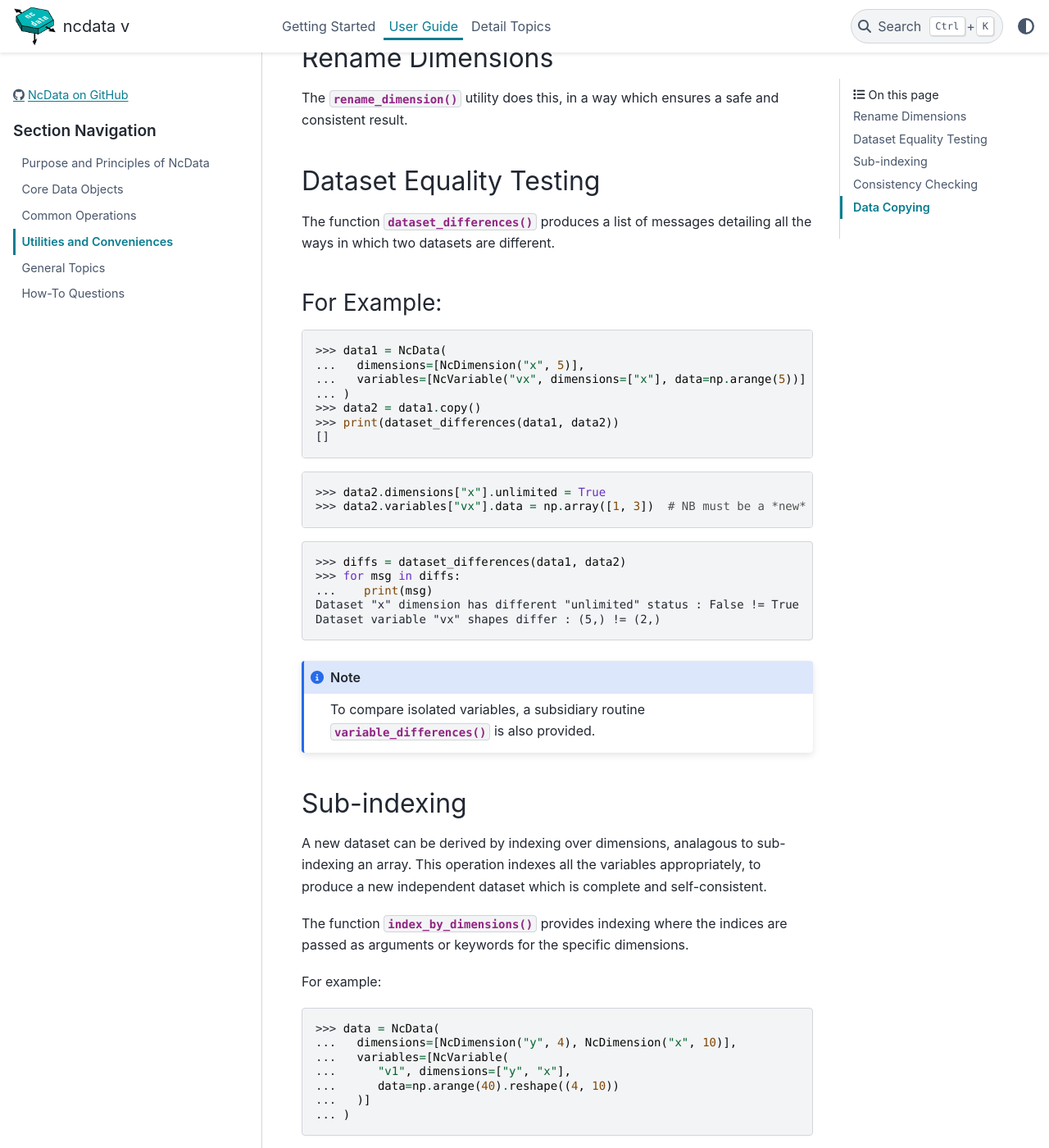
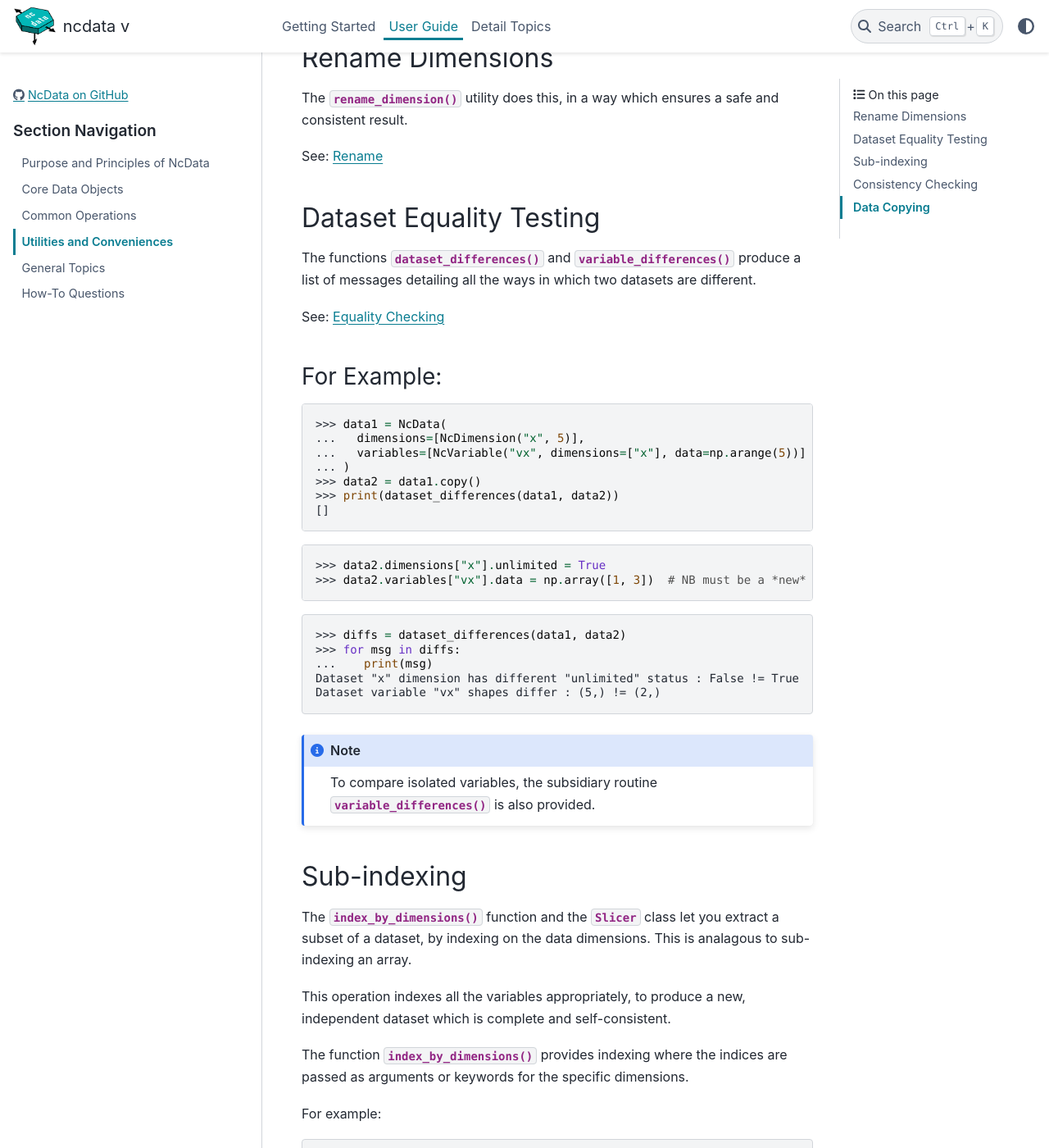
Before and after one commit to pp-mo/ncdata, a Sphinx documentation site: the page built from docs/userdocs/user_guide/utilities.rst, in a window 1280 px wide and 1400 px high, scrolled down 280 px. Shown: the whole window at 82% size. Built offline with Sphinx 7.4.7 and the PyData theme 0.15.4, drawn with Linux system fonts in a browser that asks for light colours; pages that are not in the unit, such as notebooks, are missing from menus; the version number could not be read and is left out; some of the changed text lies outside the part shown.

Commit message:
Multiple docs improvements: fix warnings + increase cross-referencing.

```diff
--- a/docs/conf.py
+++ b/docs/conf.py
@@ -93,7 +93,13 @@ templates_path = ["_templates"]
 # List of patterns, relative to source directory, that match files and
 # directories to ignore when looking for source files.
 # This pattern also affects html_static_path and html_extra_path.
-exclude_patterns = ["_build", "Thumbs.db", ".DS_Store"]
+exclude_patterns = [
+    "_build",
+    "Thumbs.db",
+    ".DS_Store",
+    "changelog_fragments",
+    "details/api/modules.rst",
+]
 
 
 # -- Options for HTML output -------------------------------------------------
--- a/docs/userdocs/user_guide/common_operations.rst
+++ b/docs/userdocs/user_guide/common_operations.rst
@@ -54,6 +54,8 @@ Example :
 .. doctest:: python
 
     >>> dataset.variables["x"].avals["units"] = "m s-1"
+
+.. _operations_rename:
 
 Rename
 ------
@@ -117,6 +119,7 @@ For real data, this is just ``var.data = var.data.copy()``.
 There is also a utility function :func:`ncdata.utils.ncdata_copy` :  This is
 effectively the same thing as the NcData object :meth:`~ncdata.NcData.copy` method.
 
+.. _equality_checks:
 
 Equality Checking
 -----------------
--- a/docs/userdocs/user_guide/utilities.rst
+++ b/docs/userdocs/user_guide/utilities.rst
@@ -9,10 +9,16 @@ Rename Dimensions
 The :func:`~ncdata.utils.rename_dimension` utility does this, in a way which ensures a
 safe and consistent result.
 
+See: :ref:`operations_rename`
+
+
 Dataset Equality Testing
 ------------------------
-The function :func:`~ncdata.utils.dataset_differences` produces a list of messages
-detailing all the ways in which two datasets are different.
+The functions :func:`~ncdata.utils.dataset_differences` and
+:func:`~ncdata.utils.variable_differences` produce a list of messages detailing all the
+ways in which two datasets are different.
+
+See: :ref:`equality_checks`
 
 For Example:
 ^^^^^^^^^^^^
@@ -46,14 +52,17 @@ For Example:
     Dataset variable "vx" shapes differ : (5,) != (2,)
 
 .. note::
-   To compare isolated variables, a subsidiary routine
+   To compare isolated variables, the subsidiary routine
    :func:`~ncdata.utils.variable_differences` is also provided.
 
 Sub-indexing
 ------------
-A new dataset can be derived by indexing over dimensions, analagous to sub-indexing
-an array.  This operation indexes all the variables appropriately, to produce a new
-independent dataset which is complete and self-consistent.
+The :func:`~ncdata.utils.index_by_dimensions` function and the
+:class:`~ncdata.utils.Slicer` class let you extract a subset of a dataset, by indexing
+on the data dimensions.  This is analagous to sub-indexing an array.
+
+This operation indexes all the variables appropriately, to produce a new, independent
+dataset which is complete and self-consistent.
 
 The function :func:`~ncdata.utils.index_by_dimensions` provides indexing where the
 indices are passed as arguments or keywords for the specific dimensions.
@@ -136,13 +147,10 @@ For example:
     Variable 'q' has a dtype which cannot be saved to netcdf : dtype('O').
 
 
-See : :ref:`correctness-checks`
-
-
 Data Copying
 ------------
-The :func:`~ncdata.utils.ncdata_copy` makes structural copies of datasets.
-However, this can be easily be accessed as :meth:`ncdata.NcData.copy`, which is the same
-operation.
+The :func:`~ncdata.utils.ncdata_copy` function makes structural copies of datasets.
+However, this can now be more easily accessed as :meth:`ncdata.NcData.copy`, which is
+the same operation.
 
 See: :ref:`copy_notes`
```
Also changed, not shown: other parts of docs/userdocs/user_guide/utilities.rst (+2 -0 lines), docs/details/developer_notes.rst (+5 -2 lines), 5 other files.
